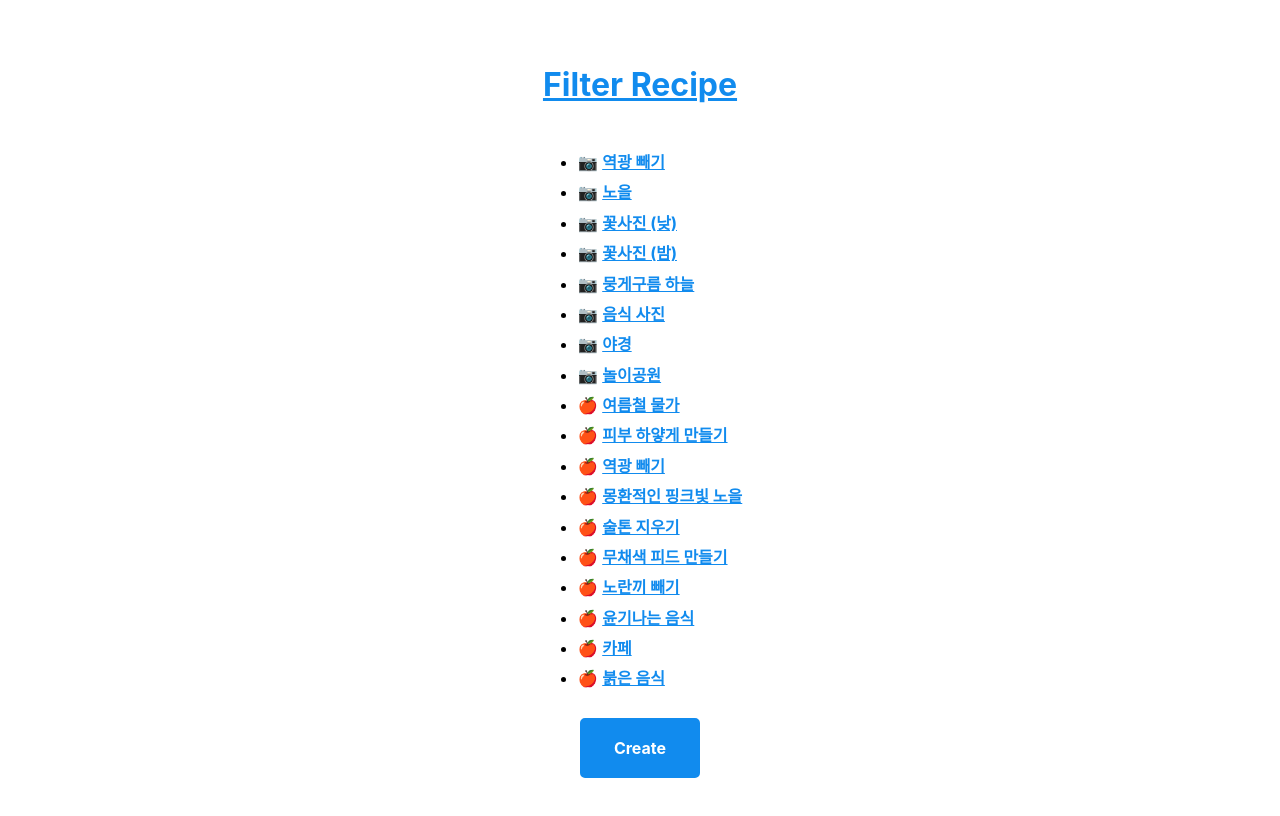
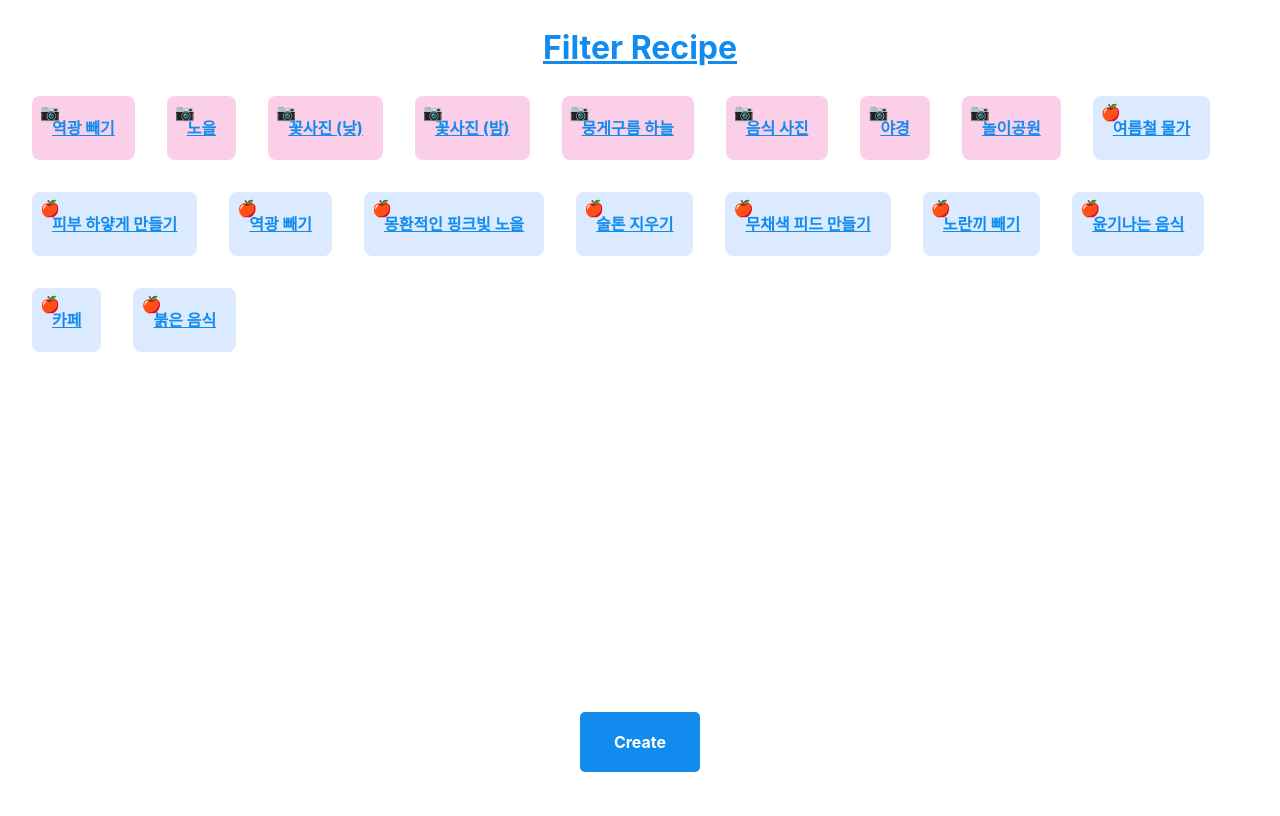
Before and after one commit to seondal/filter-recipe, a Next.js app: page / in a window 1280 px wide. Shown: the top 816 px of the page. Built offline with nearby package versions, Linux system fonts and the light colour scheme; data requests are answered from the project's data file.

Commit message:
💄 style :  스타일 적용

```diff
--- a/src/app/detail/[id]/page.tsx
+++ b/src/app/detail/[id]/page.tsx
@@ -10,20 +10,22 @@ export default async function Detail(props: any) {
   return (
     <>
       <h2>{data.title}</h2>
-      <div>{data.tags}</div>
-      <ul>
+      <div className="flex flex-wrap gap-8 justify-center">
         {(data.sort === "인스타" ? instaProperty : iphoneProperty).map(
           (prop) => {
             const value =
               (parseInt(data[prop] ?? "") > 0 ? "+" : "") + data[prop];
             return value !== "" ? (
-              <li>
-                {prop} : {value}
-              </li>
+              <div className="w-20 h-24 bg-blue-300 rounded-xl flex flex-col items-center justify-center">
+                <div className="font-bold">{prop}</div>
+                <div>{value}</div>
+              </div>
             ) : null;
           }
         )}
-      </ul>
+      </div>
+      <div>{data.tags}</div>
+      {data.content && <div>"{data.content}"</div>}
     </>
   );
 }
--- a/src/app/globals.css
+++ b/src/app/globals.css
@@ -15,7 +15,6 @@
     --color-secondary: #920de9;
     --color-secondary-accent: #920de90b;
     --color-shadow: #f4f4f4;
-    --color-table: #118bee;
     --color-text: #000;
     --color-text-secondary: #999;
     --font-family: -apple-system, BlinkMacSystemFont, "Segoe UI", Roboto, Oxygen-Sans, Ubuntu, Cantarell, "Helvetica Neue", sans-serif;
@@ -153,7 +152,6 @@ nav {
     display: flex;
     font-weight: bold;
     justify-content: space-between;
-    margin-bottom: 7rem;
 }
 
 nav ul {
@@ -283,7 +281,6 @@ a {
     color: var(--color-link);
     display: inline-block;
     font-weight: bold;
-    text-decoration: underline;
 }
 
 a:active {
--- a/src/app/layout.tsx
+++ b/src/app/layout.tsx
@@ -15,12 +15,18 @@ export default function RootLayout({
 }) {
   return (
     <html lang="kor">
-      <body className="flex flex-col items-center p-10">
-        <Link href="/">
-          <h1>Filter Recipe</h1>
-        </Link>
-        {children}
-        <Control />
+      <body className="">
+        <div className="fixed top-0 inset-x-0 bg-inherit h-24 flex justify-center items-center z-10">
+          <Link href="/">
+            <h1 className="m-0">Filter Recipe</h1>
+          </Link>
+        </div>
+        <div className="flex flex-col items-center py-24 px-8 z-0">
+          {children}
+        </div>
+        <div className="fixed bottom-0 inset-x-0 bg-inherit justify-center h-24 z-10">
+          <Control />
+        </div>
       </body>
     </html>
   );
--- a/src/app/page.tsx
+++ b/src/app/page.tsx
@@ -1,4 +1,5 @@
 import { basic_url } from "@/constants/url";
+import Link from "next/link";
 
 export default async function Home() {
   const response = await fetch(basic_url, {
@@ -7,13 +8,21 @@ export default async function Home() {
   const data: Data[] = await response.json();
 
   return (
-    <ul>
+    <div className="flex flex-wrap gap-8">
       {data.map((item) => (
-        <li key={item.id}>
-          {item.sort === "아이폰" ? "🍎" : "📷"}{" "}
-          <a href={`detail/${item.id}`}>{item.title}</a>
-        </li>
+        <Link href={`detail/${item.id}`}>
+          <div
+            key={item.id}
+            className={`relative p-5 rounded-lg flex flex-col items-center justify-center ${
+              item.sort === "아이폰" ? "bg-blue-100" : "bg-pink-200"
+            }`}>
+            <div className="absolute top-1 left-2">
+              {item.sort === "아이폰" ? "🍎" : "📷"}
+            </div>
+            <div>{item.title}</div>
+          </div>
+        </Link>
       ))}
-    </ul>
+    </div>
   );
 }
--- a/src/components/Control.tsx
+++ b/src/components/Control.tsx
@@ -16,17 +16,18 @@ export function Control() {
   }
 
   return (
-    <nav className="gap-10">
-      <Link href="/create">
-        <button>Create</button>
-      </Link>
-      {id && (
+    <nav className="flex justify-center gap-10">
+      {id ? (
         <>
           <Link href={`/update/${id}`}>
             <button>Update</button>
           </Link>
           <button onClick={deleteItem}>Delete</button>
         </>
+      ) : (
+        <Link href="/create">
+          <button>Create</button>
+        </Link>
       )}
     </nav>
   );
```
